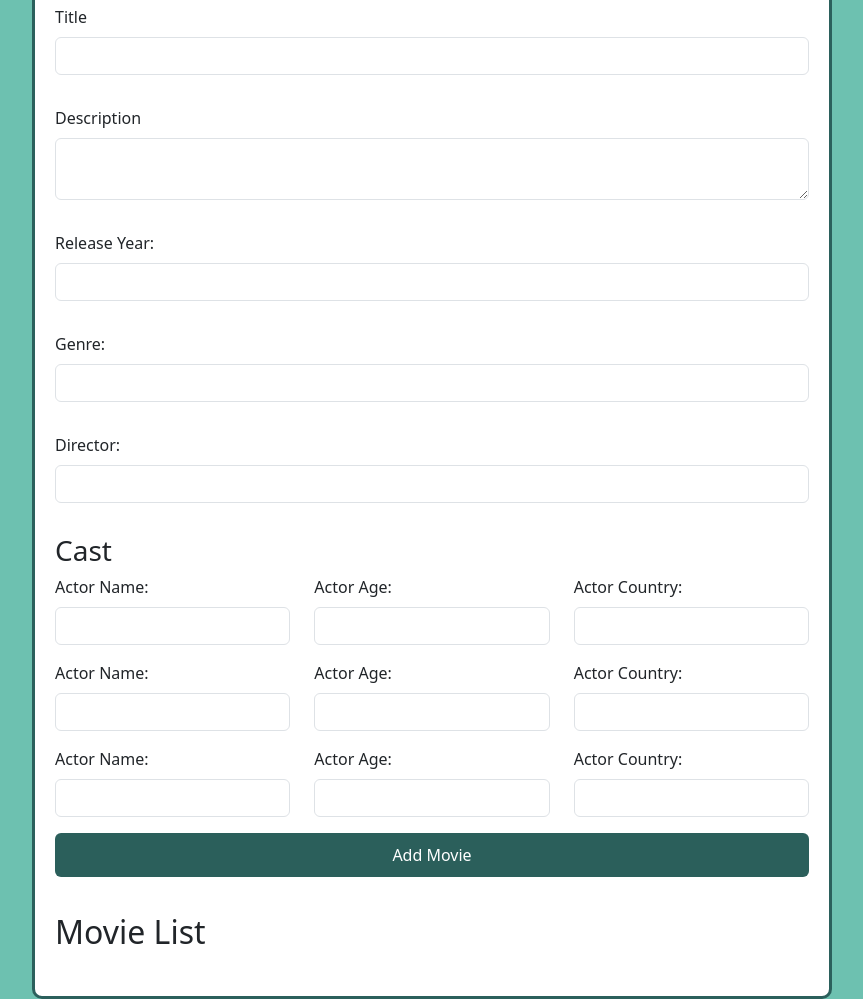
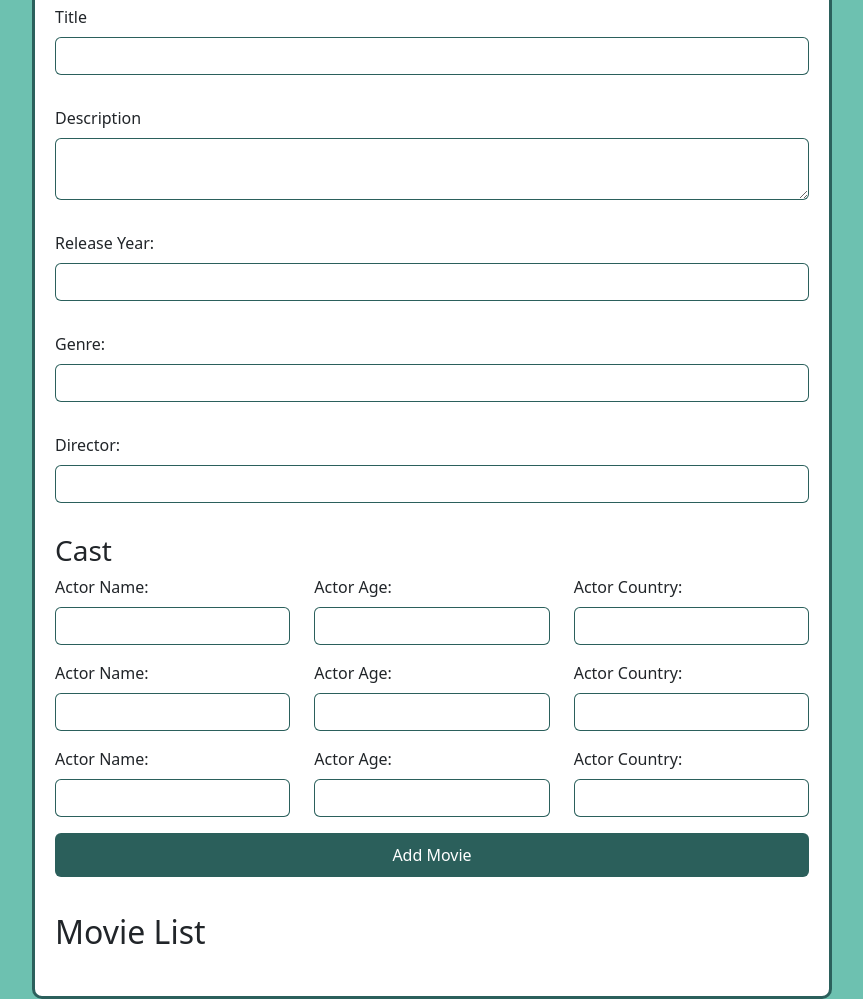
Before and after one commit to hasanBafuleh/Movies-Library, a website: page Front-End/index.html in a window 1280 px wide. Shown: the part 458-1457 px from the top of the page, without its empty margins (208-1071 px from the left). Drawn offline with nearby package versions, Linux system fonts and the light colour scheme; no server answers.

Commit message:
Style update
fix some style issues

```diff
--- a/Front-End/index.html
+++ b/Front-End/index.html
@@ -26,7 +26,7 @@
       <nav class="navbar bg-body-tertiary">
         <div class="container-fluid">
           <form class="d-flex" role="search">
-            <input class="form-control me-2" type="search" placeholder="Search" aria-label="Search">
+            <input class="form-control custom-border-color me-2" type="search" placeholder="Search" aria-label="Search">
             <button class="btn btn-outline-success" type="submit">Search</button>
           </form>
         </div>
@@ -41,7 +41,7 @@
             <label for="title" class="form-label">Title</label>
             <input
               type="text"
-              class="form-control"
+              class="form-control custom-border-color"
               id="title"
               name="title"
               required
@@ -49,13 +49,13 @@
           </div>
           <div class="mb-3">
             <label for="description" class="form-label">Description</label>
-            <textarea class="form-control" id="description" rows="2"></textarea>
+            <textarea class="form-control custom-border-color" id="description" rows="2"></textarea>
           </div>
           <div class="mb-3">
             <label for="releaseYear" class="form-label">Release Year:</label>
             <input
               type="number"
-              class="form-control"
+              class="form-control custom-border-color"
               id="releaseYear"
               name="releaseYear"
               required
@@ -65,7 +65,7 @@
             <label for="genre" class="form-label">Genre:</label>
             <input
               type="text"
-              class="form-control"
+              class="form-control custom-border-color"
               id="genre"
               name="genre"
               required
@@ -75,7 +75,7 @@
             <label for="director" class="form-label">Director:</label>
             <input
               type="text"
-              class="form-control"
+              class="form-control custom-border-color"
               id="director"
               name="director"
               required
@@ -89,7 +89,7 @@
                   <label for="actorName0" class="form-label">Actor Name:</label>
                   <input
                     type="text"
-                    class="form-control"
+                    class="form-control custom-border-color"
                     id="actorName1"
                     name="actorName1"
                     required
@@ -101,7 +101,7 @@
                   <label for="actorAge0" class="form-label">Actor Age:</label>
                   <input
                     type="number"
-                    class="form-control"
+                    class="form-control custom-border-color"
                     id="actorAge1"
                     name="actorAge1"
                     required
@@ -115,7 +115,7 @@
                   >
                   <input
                     type="text"
-                    class="form-control"
+                    class="form-control custom-border-color"
                     id="actorCountry1"
                     name="actorCountry1"
                     required
@@ -129,7 +129,7 @@
                   <label for="actorName1" class="form-label">Actor Name:</label>
                   <input
                     type="text"
-                    class="form-control"
+                    class="form-control custom-border-color"
                     id="actorName2"
                     name="actorName2"
                     required
@@ -141,7 +141,7 @@
                   <label for="actorAge1" class="form-label">Actor Age:</label>
                   <input
                     type="number"
-                    class="form-control"
+                    class="form-control custom-border-color"
                     id="actorAge2"
                     name="actorAge2"
                     required
@@ -155,7 +155,7 @@
                   >
                   <input
                     type="text"
-                    class="form-control"
+                    class="form-control custom-border-color"
                     id="actorCountry2"
                     name="actorCountry2"
                     required
@@ -169,7 +169,7 @@
                   <label for="actorName2" class="form-label">Actor Name:</label>
                   <input
                     type="text"
-                    class="form-control"
+                    class="form-control custom-border-color"
                     id="actorName3"
                     name="actorName3"
                     required
@@ -181,7 +181,7 @@
                   <label for="actorAge2" class="form-label">Actor Age:</label>
                   <input
                     type="number"
-                    class="form-control"
+                    class="form-control custom-border-color"
                     id="actorAge3"
                     name="actorAge3"
                     required
@@ -195,7 +195,7 @@
                   >
                   <input
                     type="text"
-                    class="form-control"
+                    class="form-control custom-border-color"
                     id="actorCountry3"
                     name="actorCountry3"
                     required
--- a/Front-End/script.js
+++ b/Front-End/script.js
@@ -61,7 +61,7 @@ async function show() {
 
   for (let index = 0; index < movies.length; index++) {
     document.querySelector("#movie-list").innerHTML += `
-          <div class="card mb-3">
+          <div class="card mb-3 custom-border-color">
               <div class="card-body">
                   <button type="button" class="btn-close" aria-label="Close" onclick="deleteMovie(${movies[index].id})"
                       style="position: absolute; top: 15px; right: 15px;"></button>
@@ -74,7 +74,7 @@ async function show() {
                   <p class="card-text"><strong>Director:</strong> ${movies[index].director}</p>
                   <h6 class="card-subtitle mb-3 mt-4 text-muted">Cast</h6>
                   <div class="list-group">
-                      <div class="list-group-item">
+                      <div class="list-group-item custom-border-color">
                           <div class="row">
                               <div class="col">
                                   <h6 class="mb-1">${movies[index].actorName1}</h6>
@@ -87,7 +87,7 @@ async function show() {
                               </div>
                           </div>
                       </div>
-                      <div class="list-group-item">
+                      <div class="list-group-item custom-border-color">
                           <div class="row">
                               <div class="col">
                                   <h6 class="mb-1">${movies[index].actorName2}</h6>
@@ -100,7 +100,7 @@ async function show() {
                               </div>
                           </div>
                       </div>
-                      <div class="list-group-item">
+                      <div class="list-group-item custom-border-color">
                           <div class="row">
                               <div class="col">
                                   <h6 class="mb-1">${movies[index].actorName3}</h6>
@@ -133,12 +133,12 @@ async function show() {
                       <!-- Comment form -->
                       <form class="comment-form mb-2">
                           <div class="input-group">
-                              <input type="text" class="form-control" placeholder="Add a comment" />
+                              <input type="text" class="form-control custom-border-color rounded-start rounded-end" placeholder="Add a comment" />
                               <button type="button" class="btn btn-primary btn-block rounded-start rounded-end" onclick="postComment(${movies[index].id}, this)">Post a Comment</button>
                           </div>
                       </form>
                       <!-- Comment list -->
-                      <ul class="list-group comment-list" id="comment-list-${movies[index].id}">
+                      <ul class="list-group comment-list custom-border-color" id="comment-list-${movies[index].id}">
                           <!-- Comments will be dynamically added here -->
                       </ul>
                   </div>
--- a/Front-End/styles.css
+++ b/Front-End/styles.css
@@ -111,3 +111,13 @@ body .navbar .container-fluid .d-flex {
   width: 100%;
   max-width: 400px;
 }
+
+.custom-border-color {
+  border-color: rgba(4, 67, 62, 0.843) !important;
+}
+
+#movie-list .comment-list .list-group-item {
+  border-color: rgba(4, 67, 62, 0.843) !important;
+  border-top: 1px solid rgba(4, 67, 62, 0.843) !important;
+  border-radius: 5px 5px 5px 5px !important;
+}
```
Also changed, not shown: 1 other file.
